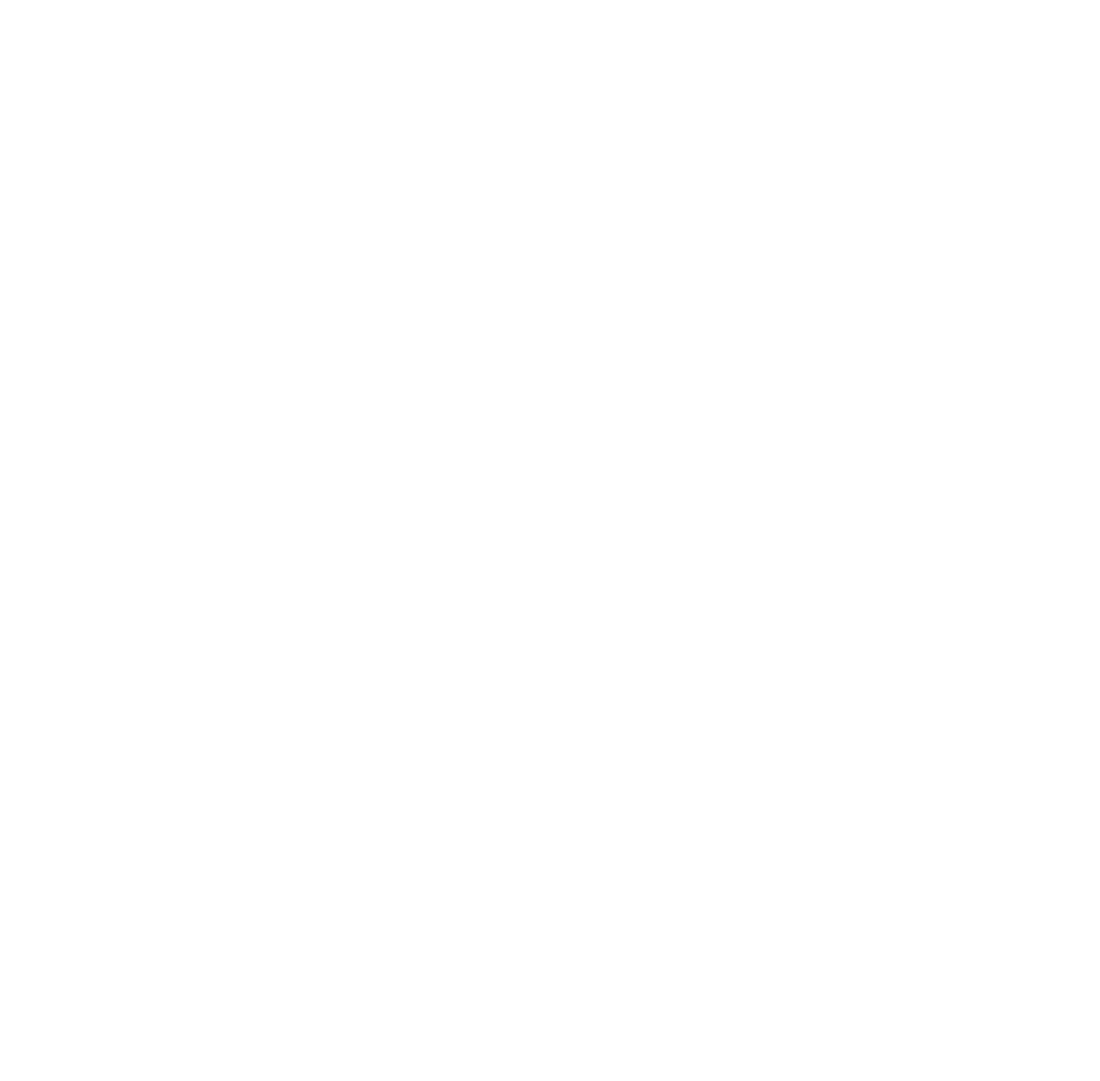
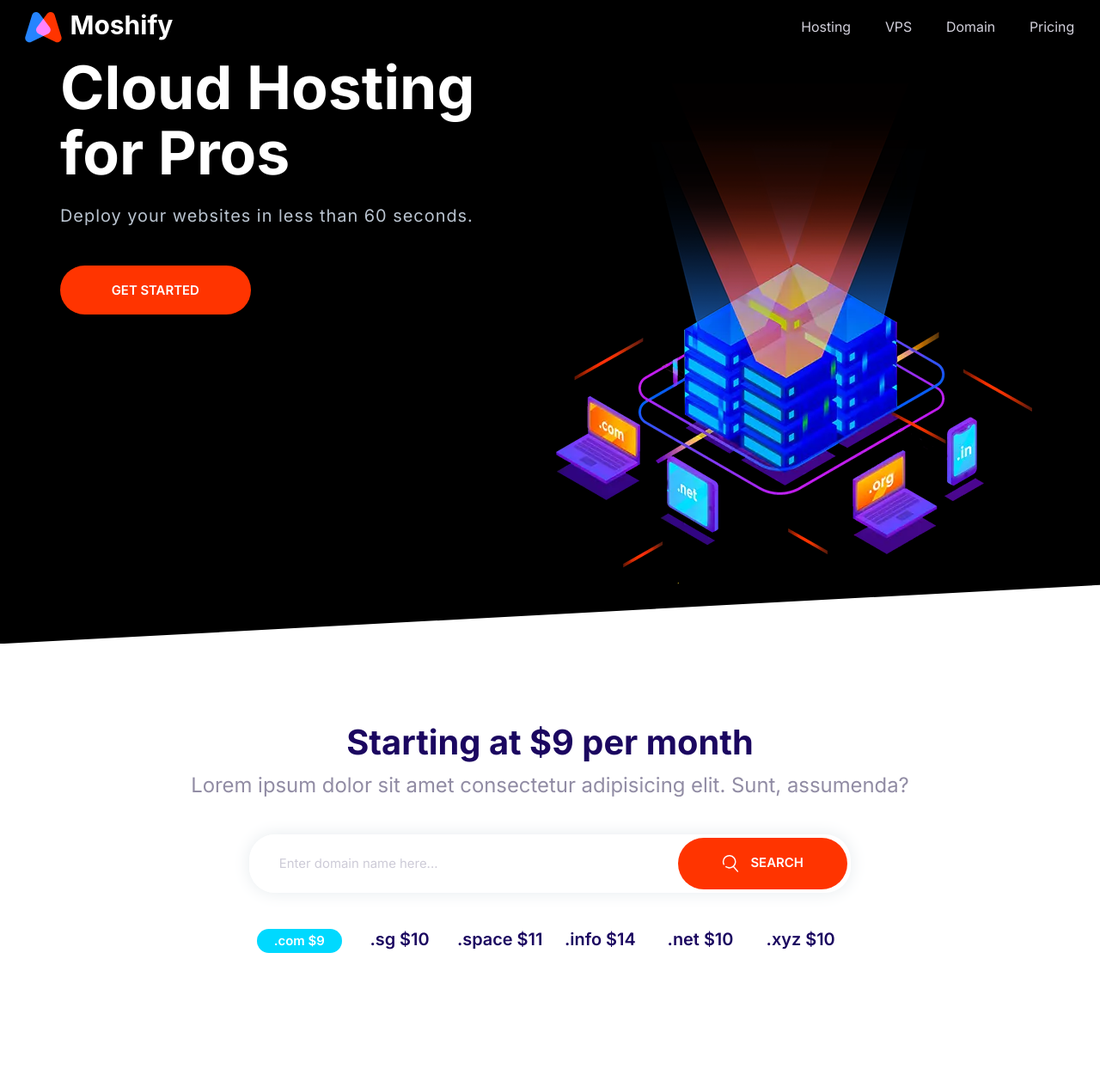
Before and after one commit to Gaire-Jeevan/moshify-website, a plain HTML site: page index.html in a window 1280 px wide. Shown: the whole page at 86% size. Before the commit the page ends 800 px from the top, so only its background shows below. Drawn offline with Linux system fonts and the light colour scheme.

Commit message:
Merge navbar, block-hero and block-domain section and troubleshoort width problem of input field.

```diff
--- a/css/style.css
+++ b/css/style.css
@@ -207,7 +207,7 @@ a{
     font-weight: 600;
     margin: 1rem 0;
     outline: 0;
-    padding: 2rem 3rem;
+    padding: 2rem 4vw;
     text-align: center;
     text-transform: uppercase;
     white-space: nowrap;
@@ -301,6 +301,7 @@ a{
     border:0;
     flex-grow: 1;
     padding: 1.5rem 2;
+    width: 0;
 }
 
 .input-group .btn {
@@ -742,10 +743,11 @@ a{
 }
 
 .block-domain__prices {
+    color: var(--color-heading);
     display: grid;
     font-size: 2rem;
     font-weight: 600;
-    grid-template-columns: repeat(3, 1fr);
+    grid-template-columns: repeat(2, 1fr);
     grid-template-rows: repeat(2, 6rem);
     justify-items: center;
     margin: 0 auto;
--- a/index.html
+++ b/index.html
@@ -10,7 +10,58 @@
     <link rel="stylesheet" href="css/style.css">
 </head>
 <body>
-
+    <header>
+        <nav class="nav collapsible">
+            <a class="nav__brand" href="/"><img src="icons/logo.svg" alt=""></a>
+            <svg class="icon icon--white nav__toggler">
+                <use xlink:href="icons/sprite.svg#menu"></use>
+            </svg>
+            <ul class="list nav__list collapsible__content">
+                <li class="nav__item"><a href="#">Hosting</a></li>
+                <li class="nav__item"><a href="#">VPS</a></li>
+                <li class="nav__item"><a href="#">Domain</a></li>
+                <li class="nav__item"><a href="#">Pricing</a></li>
+            </ul>
+        </nav>
+    </header>
+    <section class="block block--dark block--skewed-left hero">
+        <div class="container grid grid--1x2">
+            <header class="block__header hero__content">
+                <h1 class="block__heading">Cloud Hosting for Pros</h1>
+                <p class="hero__tagline">Deploy your websites in less than 60 seconds.</p>
+                <a href="" class="btn btn--accent btn--stretched">Get Started</a>
+            </header>
+            <picture>
+                <source type="image/webp" srcset="images/banner.webp 1x, images/banner@2x.webp 2x">
+                <source type="image/png" srcset="images/banner.png 1x, images/banner@2x.png 2x">
+                <img class="hero__image" src="images/banner.png" alt="">
+            </picture>
+        </div>
+    </section>
+    <section class="block container block-domain">
+        <header class="block__header">
+            <h2>Starting at $9 per month</h2>
+            <p>Lorem ipsum dolor sit amet consectetur adipisicing elit. Sunt, assumenda?</p>
+        </header>
+        <div class="input-group" >
+            <!-- <button class="btn btn--accent">Search</button> -->
+            <input type="text" class="input" placeholder="Enter domain name here...">
+            <button class="btn btn--accent">
+                <svg class="icon icon--white">
+                    <use xlink:href="icons/sprite.svg#search"></use>
+                </svg>
+                Search
+            </div>
+        </button>
+        <ul class="list block-domain__prices">
+            <li><span class="badge badge--secondary">.com $9</span></li>
+            <li>.sg $10</li>
+            <li>.space $11</li>
+            <li>.info $14</li>
+            <li>.net $10</li>
+            <li>.xyz $10</li>
+        </ul>
+    </section>
     <script src="js/main.js"></script>
 </body>
 </html>
```
Also changed, not shown: components/block-domain.html (renamed from components/domainBlock.html), components/block-hero.html (renamed from components/hero.html).
